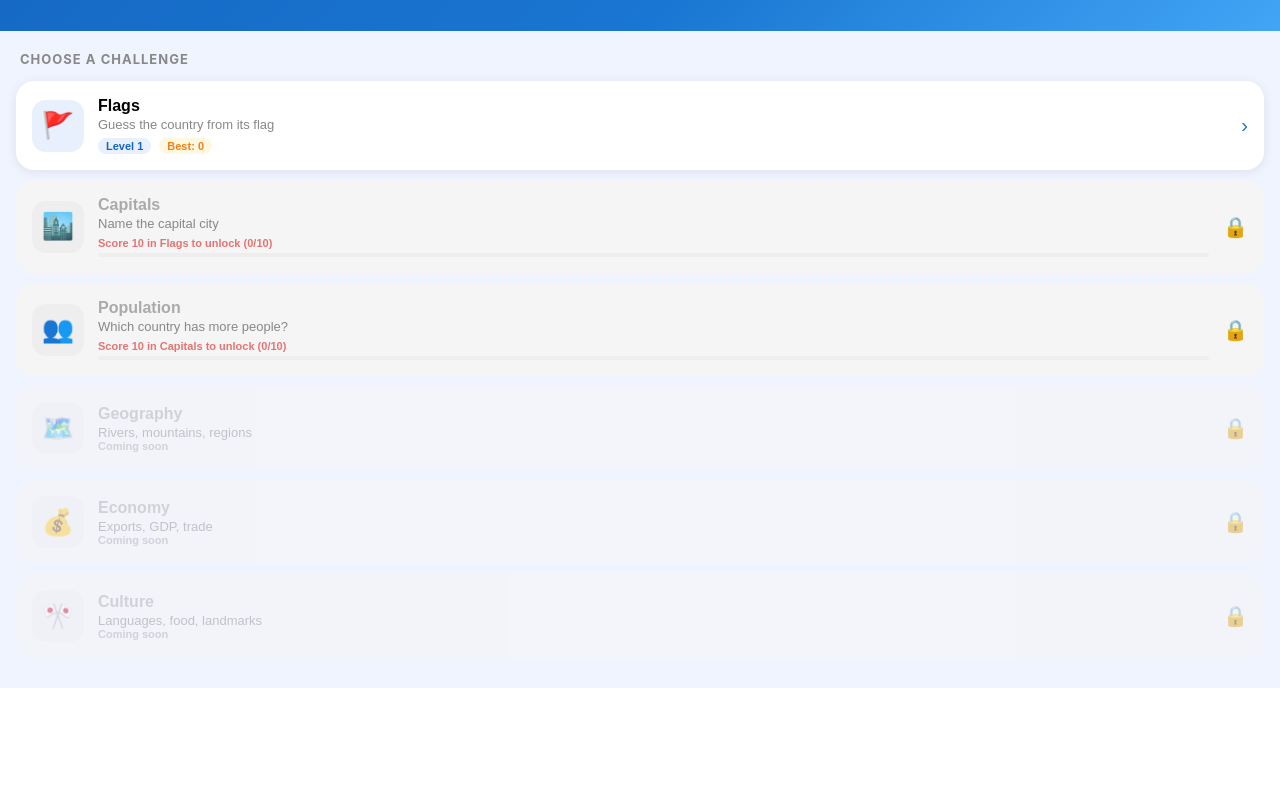
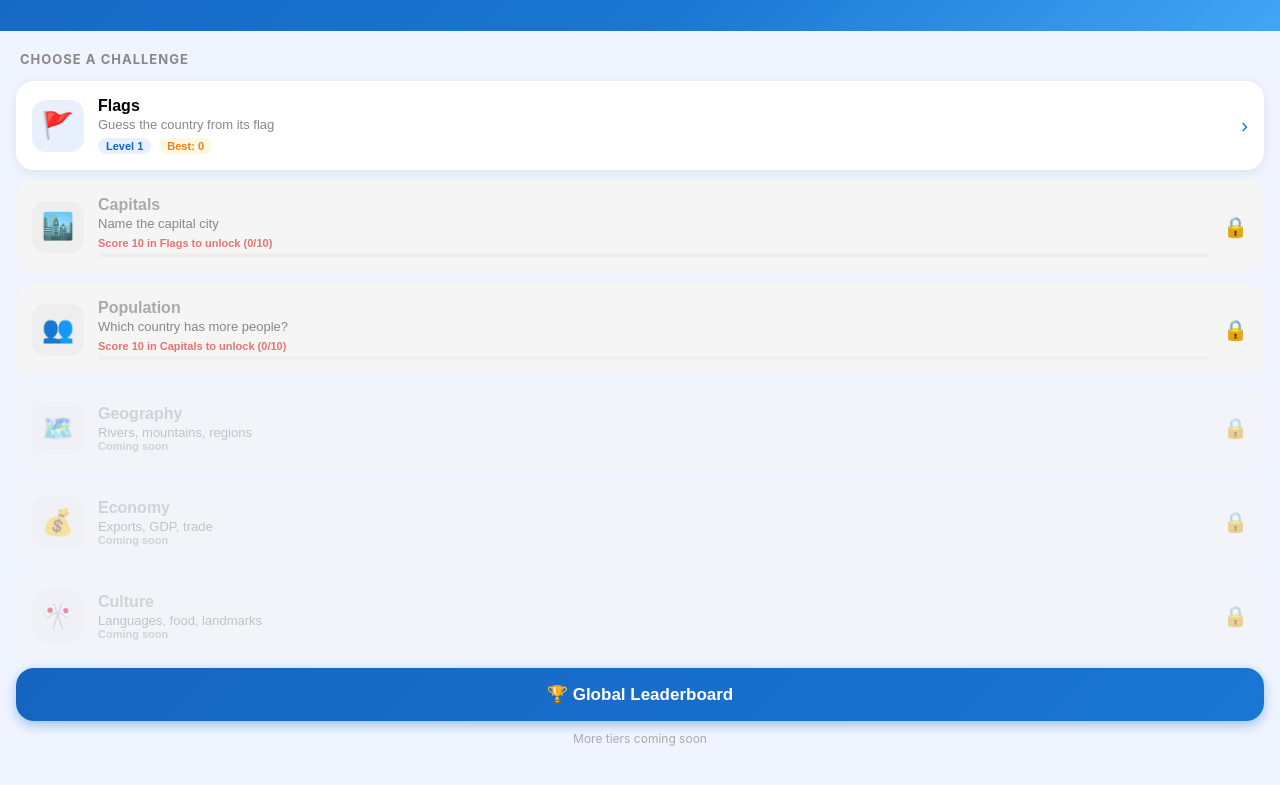
Before and after one commit to jerrys-arch/-geomaster-mini, a React (Vite) app: page / in a window 1280 px wide. Shown: the part 285-1070 px from the top of the page. Before the commit the page ends 973 px from the top, so only its background shows below. Built offline with nearby package versions, Linux system fonts and the light colour scheme; no server answers.

Commit message:
feat: add leaderboard navigation and button

```diff
--- a/src/App.jsx
+++ b/src/App.jsx
@@ -2,12 +2,13 @@ import { useState } from 'react';
 import { upsertUser } from './services/supabaseService.js';
 import HomeScreen from './screens/HomeScreen.jsx';
 import QuizScreen from './screens/QuizScreen.jsx';
+import LeaderboardScreen from './screens/LeaderboardScreen.jsx';
 
-const { ready, getUser } = (() => {
 const tg = window.Telegram?.WebApp;
-  return {
-    ready: () => { tg?.ready(); tg?.expand(); },
-    getUser: () => {
+
+const initApp = () => {
+  tg?.ready();
+  tg?.expand();
   const user = tg?.initDataUnsafe?.user;
   return {
     id: user?.id ?? 'guest_' + Math.random().toString(36).slice(2, 8),
@@ -16,23 +17,30 @@ const { ready, getUser } = (() => {
     languageCode: user?.language_code ?? 'en',
     countryCode: 'XX',
   };
-    },
 };
-})();
 
-ready();
-const initialUser = getUser();
+const initialUser = initApp();
 upsertUser(initialUser);
 
 const App = () => {
+  const [screen, setScreen] = useState('home');
   const [selectedTier, setSelectedTier] = useState(null);
 
-  if (selectedTier) {
+  if (screen === 'quiz' && selectedTier) {
     return (
       <QuizScreen
         tier={selectedTier}
         user={initialUser}
-        onBack={() => setSelectedTier(null)}
+        onBack={() => setScreen('home')}
+      />
+    );
+  }
+
+  if (screen === 'leaderboard') {
+    return (
+      <LeaderboardScreen
+        user={initialUser}
+        onBack={() => setScreen('home')}
       />
     );
   }
@@ -40,7 +48,11 @@ const App = () => {
   return (
     <HomeScreen
       user={initialUser}
-      onSelectTier={(tier) => setSelectedTier(tier)}
+      onSelectTier={(tier) => {
+        setSelectedTier(tier);
+        setScreen('quiz');
+      }}
+      onLeaderboard={() => setScreen('leaderboard')}
     />
   );
 };
--- a/src/screens/HomeScreen.jsx
+++ b/src/screens/HomeScreen.jsx
@@ -54,7 +54,7 @@ const getTotalScore = () => {
   }, 0);
 };
 
-const HomeScreen = ({ user, onSelectTier }) => {
+const HomeScreen = ({ user, onSelectTier, onLeaderboard }) => {
   const totalScore = getTotalScore();
 
   return (
@@ -288,6 +288,41 @@ const HomeScreen = ({ user, onSelectTier }) => {
             </button>
           );
         })}
+
+        {/* Leaderboard button */}
+        <button
+          onClick={onLeaderboard}
+          style={{
+            width: '100%',
+            display: 'flex',
+            alignItems: 'center',
+            justifyContent: 'center',
+            gap: '10px',
+            padding: '16px',
+            borderRadius: '18px',
+            border: 'none',
+            background: 'linear-gradient(135deg, #1565c0, #1976d2)',
+            color: '#ffffff',
+            fontSize: '17px',
+            fontWeight: '700',
+            cursor: 'pointer',
+            marginTop: '8px',
+            marginBottom: '10px',
+            boxShadow: '0 4px 12px rgba(25,118,210,0.4)',
+          }}
+        >
+          🏆 Global Leaderboard
+        </button>
+
+        <p style={{
+          textAlign: 'center',
+          fontSize: '12px',
+          color: '#aaa',
+          marginTop: '8px',
+          marginBottom: '20px',
+        }}>
+          More tiers coming soon
+        </p>
       </div>
     </div>
   );
```
Lines whose indentation alone changed are shown as unchanged.
